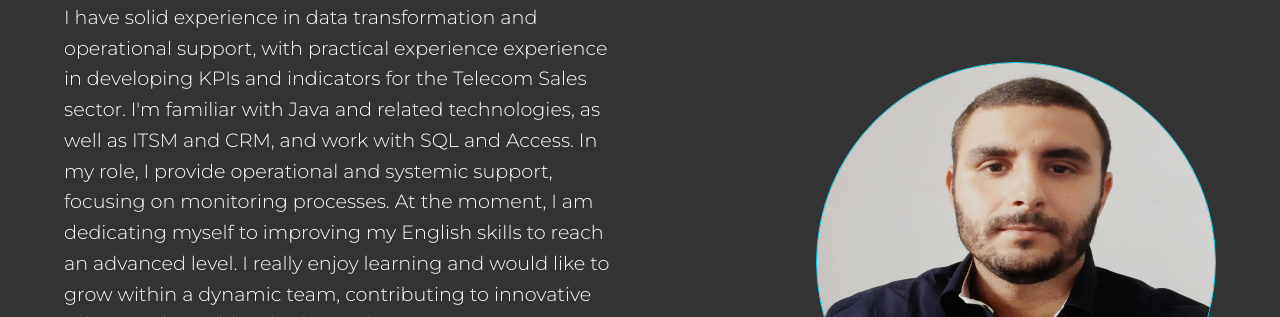
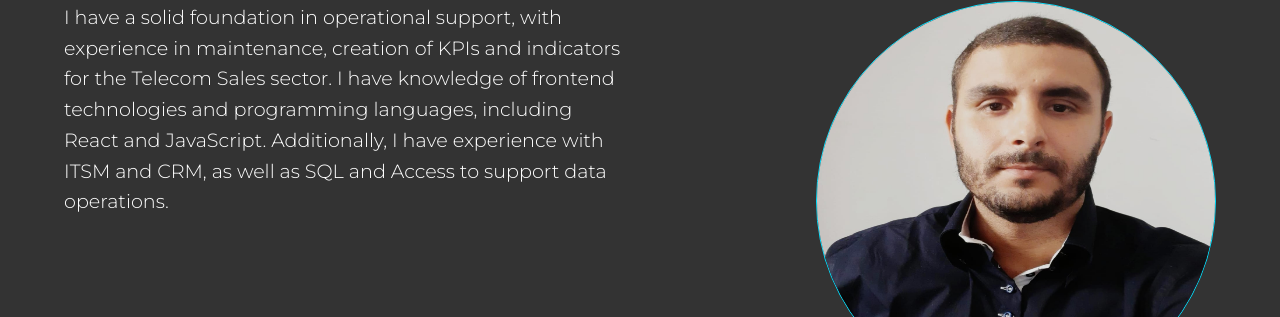
Before and after one commit to rodhipolito/Portfolio, a plain HTML site: page index.html in a window 1280 px wide. Shown: the part 224-541 px from the top of the page. Drawn offline with Linux system fonts and the light colour scheme.

Commit message:
Update index.html

```diff
--- a/index.html
+++ b/index.html
@@ -39,13 +39,11 @@
         <article class="text">
             <h2>About me 🙋‍♂️</h2>
 
-            <p> I have solid experience in data transformation and operational support, with practical experience
-                experience in developing KPIs and indicators for the Telecom Sales sector. I'm familiar
-                with Java and related technologies, as well as ITSM and CRM, and work with SQL and
-                Access. In my role, I provide operational and systemic support, focusing on monitoring
-                processes.
-                At the moment, I am dedicating myself to improving my English skills to reach an advanced level. I really enjoy learning and would like to grow within a dynamic team, contributing to
-                innovative solutions that add real value to the organization.
+            <p> I have a solid foundation in operational support, with experience in maintenance,
+creation of KPIs and indicators for the Telecom Sales sector. I have knowledge of
+frontend technologies and programming languages, including React and JavaScript.
+Additionally, I have experience with ITSM and CRM, as well as SQL and Access to support
+data operations.
                 <br><br>
 
             </p>
```
